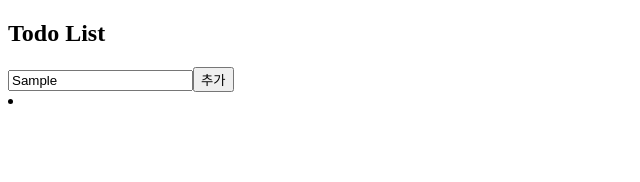
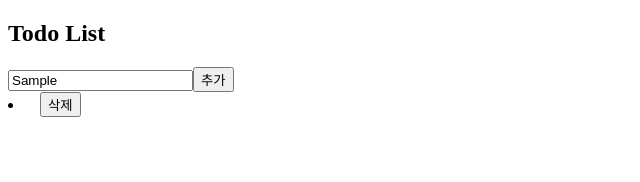
Before and after one commit to Opdata/react-typescript, a React (Create React App) app: page / in a window 1280 px wide. Both pictures are taken after typing "Sample" into the empty fields and a click on the button "추가". Shown: the top 182 px of the page, without its empty margins (0-640 px from the left). Built offline with nearby package versions, Linux system fonts and the light colour scheme.

Commit message:
TodoItem Basic Type, Tag Add

```diff
--- a/src/TodoItem.tsx
+++ b/src/TodoItem.tsx
@@ -1,7 +1,32 @@
-const TodoItem = ({ value }: any) => {
+import { ReactElement } from 'react';
+import { Item, TodoList } from './Types';
+
+const TodoItem = ({
+  value,
+  setTodoList,
+}: {
+  value: Item;
+  setTodoList: React.Dispatch<React.SetStateAction<TodoList>>; // 체크박스에 사용
+}): ReactElement => {
+  const onRemove = () => {
+    //
+  };
+
   return (
     <li>
-      <b>{value.text}</b>
+      {/* 체크밧스 추가 예정 */}
+      <b
+        style={
+          value.state
+            ? { textDecoration: 'line-through' }
+            : { textDecoration: 'none' }
+        }
+      >
+        {value.text}
+      </b>
+      <button style={{ marginLeft: '10px' }} onClick={onRemove}>
+        삭제
+      </button>
     </li>
   );
 };
```
